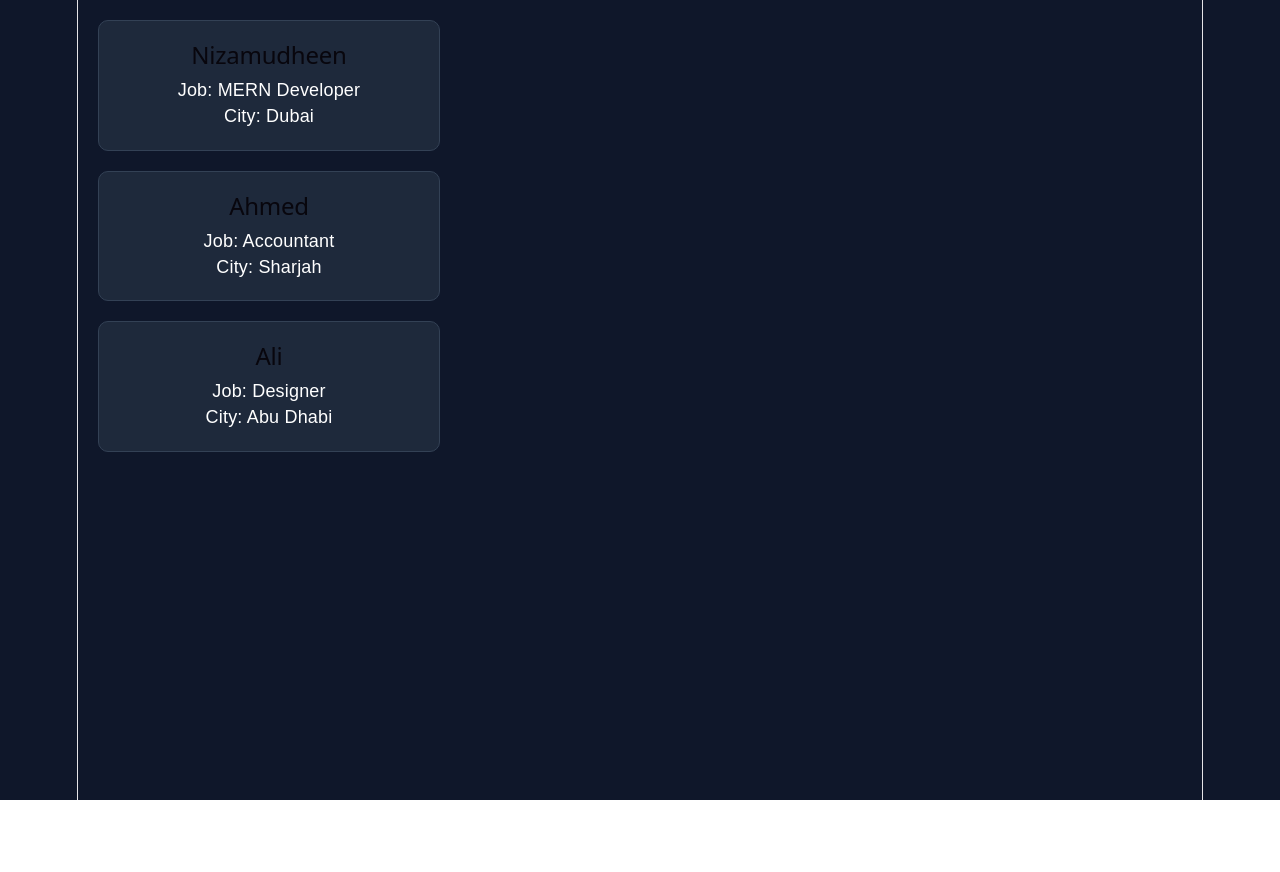
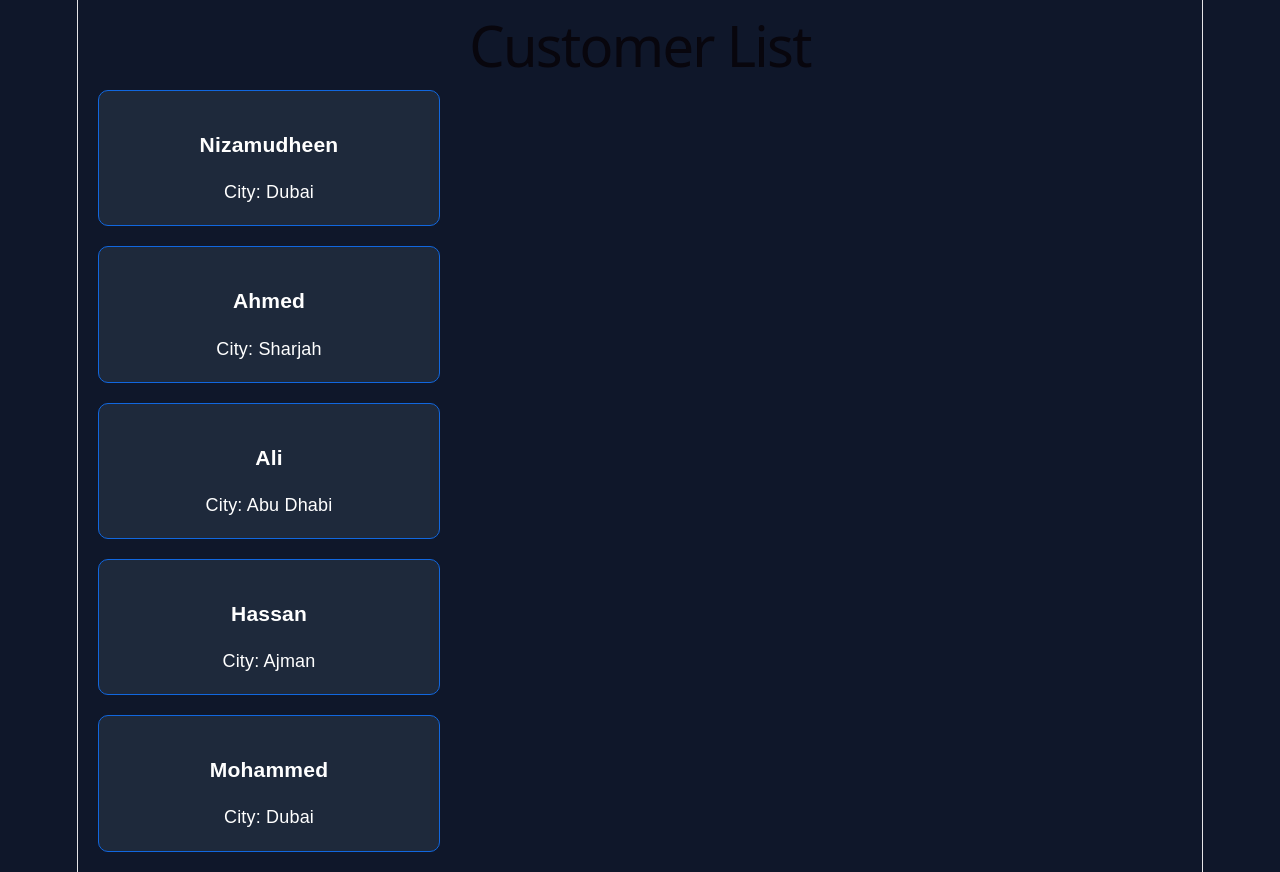
Before and after one commit to nizamudheentsae/react-learning, a React (Vite) app: page / in a window 1280 px wide. Before the commit the page ends 800 px from the top, so only its background shows below. Built offline with nearby package versions, Linux system fonts and the light colour scheme.

Commit message:
Day 33 - React Lists and Maps

```diff
--- a/src/App.css
+++ b/src/App.css
@@ -5,7 +5,7 @@ body {
 }
 
 .card {
-  border: 1px solid #334155;
+  border: 1px solid #1167df;
   padding: 20px;
   margin: 20px;
   border-radius: 10px;
--- a/src/App.jsx
+++ b/src/App.jsx
@@ -1,14 +1,11 @@
-import ProfileCard from "./ProfileCard";
+
 import "./App.css";
+import CustomerList from "./CustomerList";
 
 function App() {
   return (
     <div>
-      <ProfileCard name="Nizamudheen" job="MERN Developer" city="Dubai" />
-
-      <ProfileCard name="Ahmed" job="Accountant" city="Sharjah" />
-
-      <ProfileCard name="Ali" job="Designer" city="Abu Dhabi" />
+      <CustomerList/>
     </div>
   );
 }
--- /dev/null
+++ b/src/CustomerList.jsx
@@ -0,0 +1,41 @@
+function CustomerList() {
+  const customers = [
+    {
+      name: "Nizamudheen",
+      city: "Dubai",
+    },
+    {
+      name: "Ahmed",
+      city: "Sharjah",
+    },
+    {
+      name: "Ali",
+      city: "Abu Dhabi",
+    },
+    {
+      name: "Hassan",
+      city: "Ajman",
+    },
+    {
+      name: "Mohammed",
+      city: "Dubai",
+    },
+  ];
+
+  return (
+    <div>
+      <h1>Customer List</h1>
+
+      {customers.map(function (customer, index) {
+        return (
+          <div className="card" key={index}>
+            <h3>{customer.name}</h3>
+            <p>City: {customer.city}</p>
+          </div>
+        );
+      })}
+    </div>
+  );
+}
+
+export default CustomerList;
```
